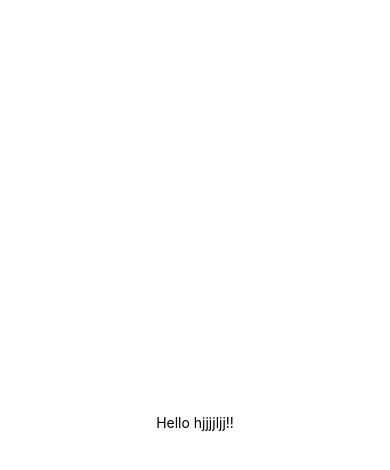
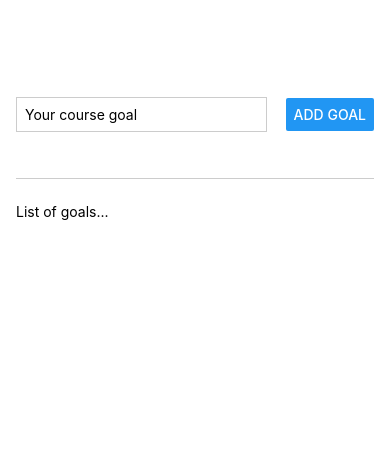
Before and after one commit to AnastasiiaChaplits/rn-goal-app, a React Native app: screen / in a window 390 px wide. Shown: the top 470 px of the page. Built offline with nearby package versions, Linux system fonts and the light colour scheme.

Commit message:
create basic layout

```diff
--- a/App.js
+++ b/App.js
@@ -1,20 +1,42 @@
-import { StatusBar } from "expo-status-bar";
-import { StyleSheet, Text, View } from "react-native";
+import { Button, StyleSheet, Text, TextInput, View } from "react-native";
 
 export default function App() {
   return (
-    <View style={styles.container}>
-      <Text>Hello hjjjjljj!!</Text>
-      <StatusBar style="auto" />
+    <View style={styles.appContainer}>
+      <View style={styles.inputContainer}>
+        <TextInput style={styles.textInput} placeholder="Your course goal" />
+        <Button title="Add Goal" />
+      </View>
+      <View style={styles.goalsContainer}>
+        <Text>List of goals...</Text>
+      </View>
     </View>
   );
 }
 
 const styles = StyleSheet.create({
-  container: {
+  appContainer: {
+    paddingTop: 50,
+    paddingHorizontal: 16,
     flex: 1,
-    backgroundColor: "#fff",
+  },
+  inputContainer: {
+    flex: 1,
+    flexDirection: "row",
+    justifyContent: "space-between",
     alignItems: "center",
-    justifyContent: "center",
+    marginBottom: 24,
+    borderBottomWidth: 1,
+    borderBottomColor: "#cccccc",
+  },
+  textInput: {
+    borderWidth: 1,
+    borderColor: "#cccccc",
+    width: "70%",
+    marginRight: 8,
+    padding: 8,
+  },
+  goalsContainer: {
+    flex: 5,
   },
 });
```
